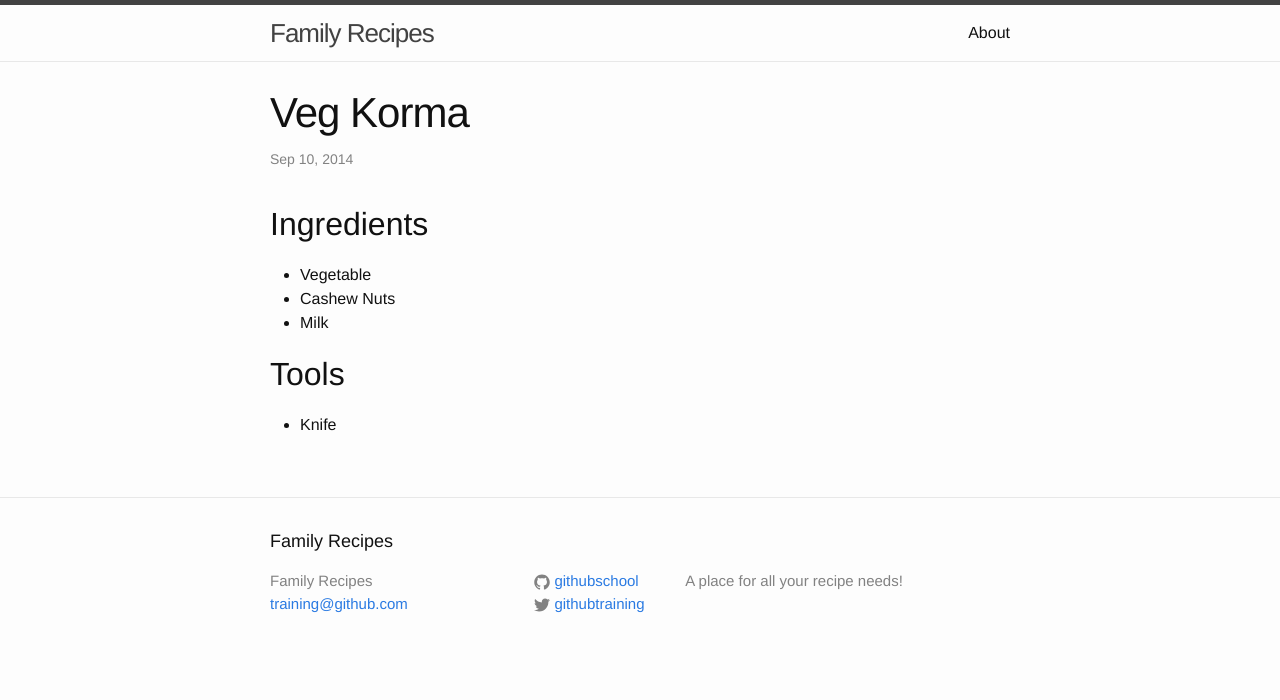
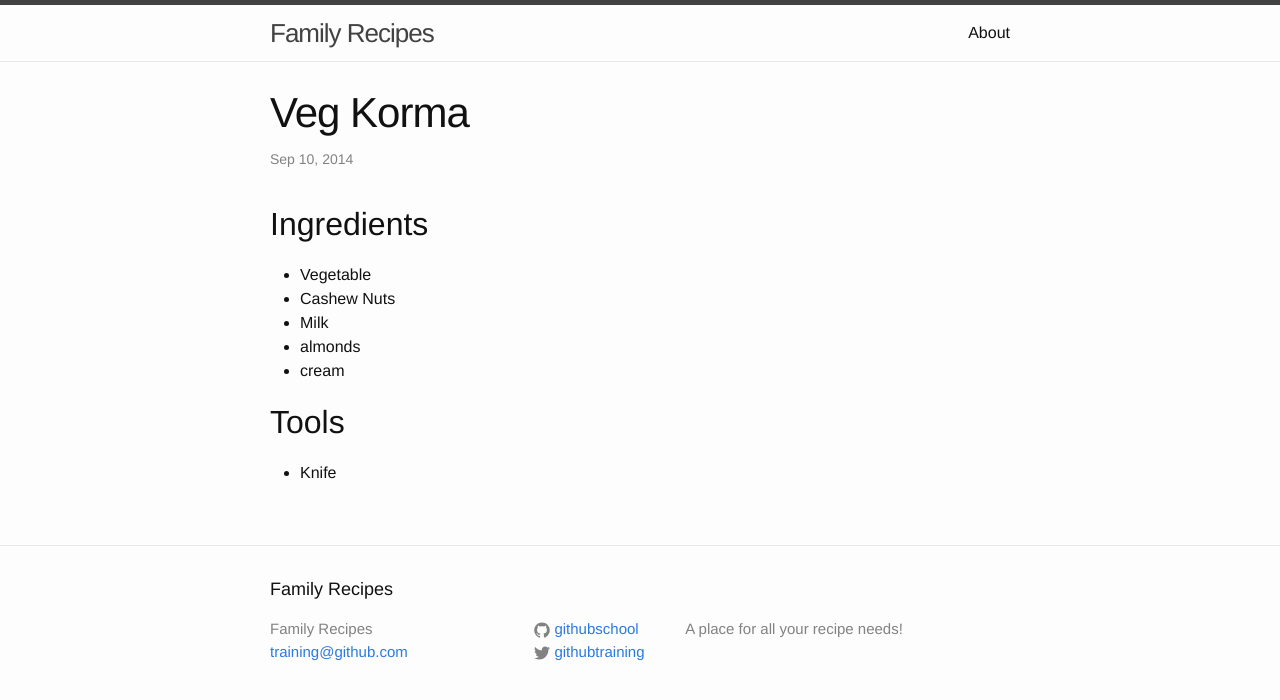
Before and after one commit to githubteacher/feb-recipes, a Jekyll site: the page built from _posts/2014-09-10-veg-korma-recipe.md, in a window 1280 px wide. Shown: the top 700 px of the page. Built offline with Jekyll 4.4.1, drawn with Linux system fonts in a browser that asks for light colours.

Commit message:
Update 2014-09-10-veg-korma-recipe.md

```diff
--- a/_posts/2014-09-10-veg-korma-recipe.md
+++ b/_posts/2014-09-10-veg-korma-recipe.md
@@ -9,6 +9,8 @@ categories: lunch
 - Vegetable
 - Cashew Nuts
 - Milk
+- almonds
+- cream
 
 ## Tools
 - Knife
```
